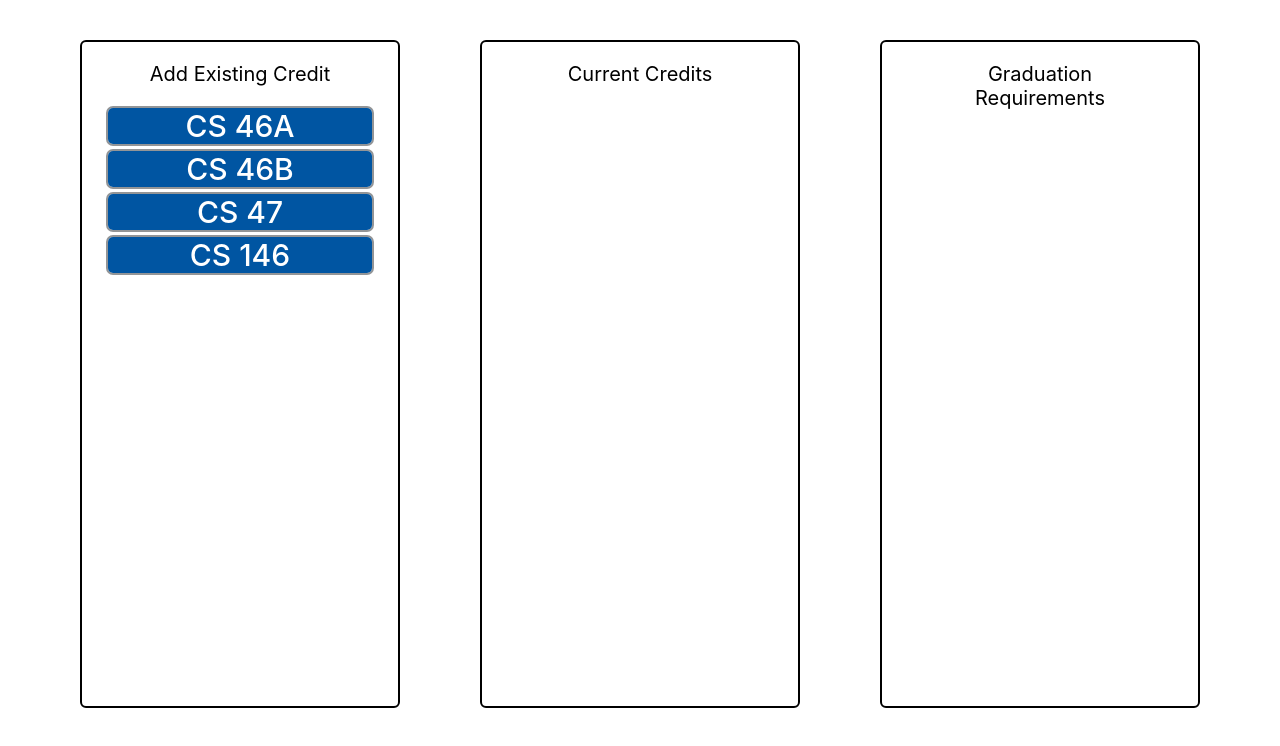
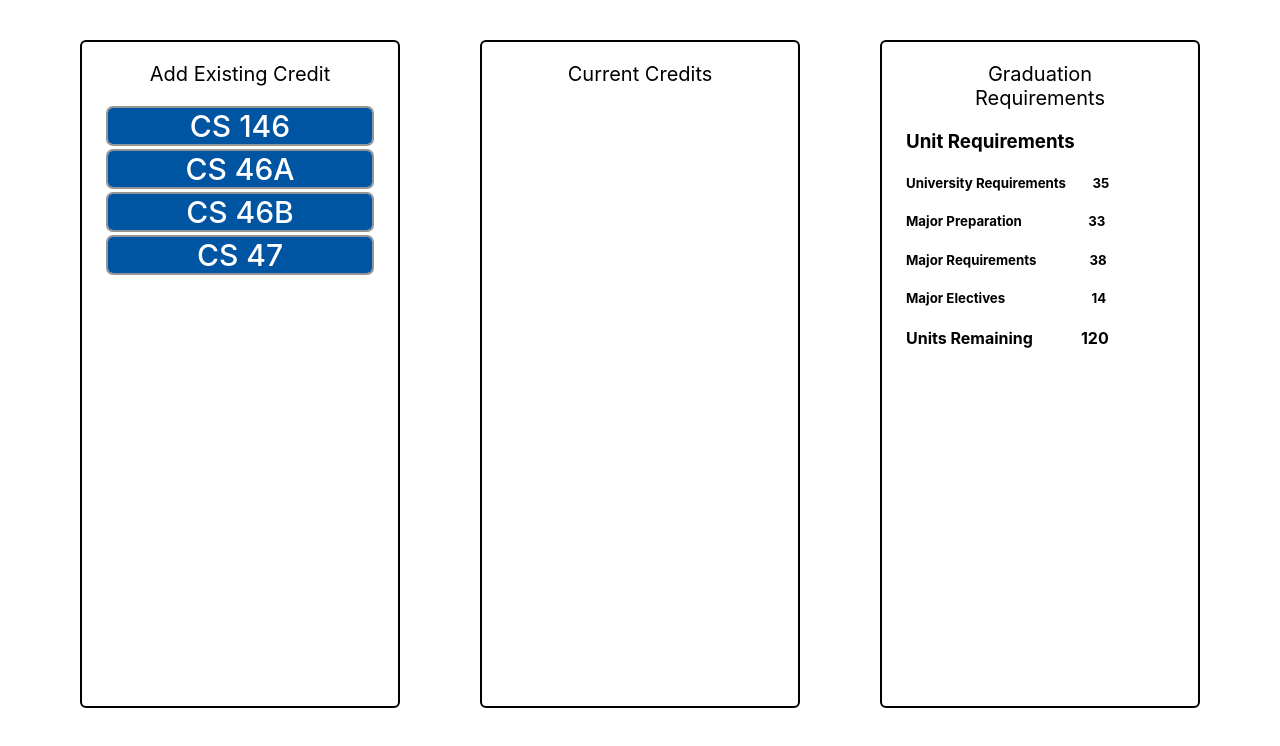
Before and after one commit to al3xbro/MyDeRP, a React (Create React App) app: page / in a window 1280 px wide. Shown: the top 746 px of the page. Built offline with nearby package versions, Linux system fonts and the light colour scheme.

Commit message:
units counter + course data json file
- Course data can now be put into 'courses.json' for modularity

- Units are now adjusted as courses are added/removed

```diff
--- a/src/App.css
+++ b/src/App.css
@@ -67,6 +67,7 @@ ul {
   padding-bottom: 3vh;
   border-radius: 6px;
   border: 2px solid black;
+  overflow-y: scroll;
 }
 
 .req {
--- a/src/App.js
+++ b/src/App.js
@@ -1,9 +1,11 @@
 import './App.css';
 import CourseList from './components/CourseList';
+import GradReqs, { adjustUnits } from './components/GradReqs';
 import React, { useReducer } from 'react'
 
-var courses = ["CS 46A", "CS 46B", "CS 47", "CS 146"];
+var courses = ["CS 146", "CS 46A", "CS 46B", "CS 47"];
 var completed_courses = [];
+var course_info = require('./courses.json')["courses"]
 
 function App() {
 
@@ -14,21 +16,23 @@ function App() {
   }
 
   const addCompletedCourse=(e)=>{
-    console.log("Course added")
     let transferedCourse = e.dataTransfer.getData("code")
     if (!completed_courses.includes(transferedCourse)){
       courses.splice(courses.indexOf(transferedCourse), 1)
       completed_courses.push(transferedCourse)
+      completed_courses.sort()
+      adjustUnits(course_info[transferedCourse]["requirement"], -4)
     }
     forceUpdate()
   }
 
   const removeCompletedCourse=(e)=>{
-    console.log("Course added")
     let transferedCourse = e.dataTransfer.getData("code")
     if (!courses.includes(transferedCourse)){
       completed_courses.splice(completed_courses.indexOf(transferedCourse), 1)
       courses.push(transferedCourse)
+      courses.sort()
+      adjustUnits(course_info[transferedCourse]["requirement"], 4)
     }
     forceUpdate()
   }
@@ -51,7 +55,7 @@ function App() {
         </div>
         <div className="req">
           <div className="listName">Graduation Requirements</div>
-
+            <GradReqs />
         </div>
       </div>
     </>
--- a/src/components/Course.js
+++ b/src/components/Course.js
@@ -7,7 +7,6 @@ import './components.css'
 function Course({ code, title, units, desc, prereqs, reqs }) {
 
   const dragStarted = (e, course_code) => {
-    console.log("drag started")
     e.dataTransfer.setData("code", course_code)
   }
 
--- a/src/components/CourseList.js
+++ b/src/components/CourseList.js
@@ -1,11 +1,13 @@
 import React from 'react'
 import Course from './Course'
 
+let course_info = require('../courses.json')["courses"]
+
+
 export default function CourseList({ codes }) {
-
     return (
         codes.map((code) => (
-            <li><Course code={code} title={"Introduction to Programming"} units="4" desc={"Basic skills and concepts of computer programming in an object-oriented approach using Java. Classes, methods and argument passing, control structures, iteration. Basic graphical user interface programming. Problem solving, class discovery and stepwise refinement. Programming and documentation style. Weekly hands-on activity."} prereqs={"Math Enrollment Category M-I, M-II, or M-III, or MATH 1"} reqs={"Major Requirement"} /></li>
+            <li><Course code={code} title={course_info[code]["name"]} units={course_info[code]["units"]} desc={course_info[code]["description"]} prereqs={course_info[code]["prerequisites"]} reqs={course_info[code]["requirement"]} /></li>
         ))
     );
 }
--- /dev/null
+++ b/src/components/GradReqs.js
@@ -0,0 +1,40 @@
+import React from 'react'
+
+let uni_req = 35;
+let maj_prep = 33;
+let maj_req = 38;
+let maj_el = 14;
+let tot_units = 120;
+
+export function adjustUnits(cat, amt){
+    switch(cat){
+        case "University Requirement":
+            uni_req += amt;
+            break;
+        case "Major Preparation":
+            maj_prep += amt;
+            break;
+        case "Major Requirement":
+            maj_req += amt;
+            break;
+        case "Major Elective":
+            maj_el += amt;
+            break;
+        default:
+            break;
+    }
+    tot_units = uni_req + maj_prep + maj_req + maj_el;
+}
+
+export default function GradReqs() {
+  return (
+    <>
+        <h3>Unit Requirements</h3>
+        <h5>University Requirements&emsp;&emsp;{uni_req}</h5>
+        <h5>Major Preparation&emsp;&emsp;&emsp;&emsp;&emsp;{maj_prep}</h5>
+        <h5>Major Requirements&emsp;&emsp;&emsp;&emsp;{maj_req}</h5>
+        <h5>Major Electives&emsp;&emsp;&emsp;&emsp;&emsp;&emsp;&ensp;{maj_el}</h5>
+        <h4>Units Remaining&emsp;&emsp;&emsp;{tot_units}</h4>
+    </>
+  )
+}
--- a/src/components/components.css
+++ b/src/components/components.css
@@ -24,3 +24,7 @@
     margin-top: 3px;
     margin-bottom: 3px;
 }
+
+.Collapsible:hover{
+    border: 2px solid #E5A823;
+}
--- /dev/null
+++ b/src/courses.json
@@ -0,0 +1,39 @@
+{
+    "courses":{
+        "CS 46A":
+        {
+            "name": "Introduction to Programming",
+            "units": 4,
+            "prerequisites": [],
+            "requirement": "Major Requirement",
+            "description": "Basic skills and concepts of computer programming in an object-oriented approach using Java. Classes, methods and argument passing, control structures, iteration. Basic graphical user interface programming. Problem solving, class discovery and stepwise refinement. Programming and documentation style. Weekly hands-on activity."
+        },
+
+        "CS 46B":
+        {
+            "name": "Introduction to Data Structures",
+            "units": 4,
+            "prerequisites": ["CS 46A"],
+            "requirement": "Major Requirement",
+            "description": "Stacks and queues, recursion, lists, dynamic arrays, binary search trees. Iteration over collections. Hashing. Searching, elementary sorting. Big-O notation. Standard collection classes. Weekly hands-on activity."
+        },
+
+        "CS 47":
+        {
+            "name": "Introduction to Computer Systems",
+            "units": 3,
+            "prerequisites": ["CS 46B", "MATH 42"],
+            "requirement": "Major Requirement",
+            "description": "Instruction sets, assembly language and assemblers, linkers and loaders, data representation and manipulation, interrupts, pointers, function calls, argument passing, and basic gate-level digital logic design."
+        },
+
+        "CS 146":
+        {
+            "name": "Data Structures and Algorithms",
+            "units": 3,
+            "prerequisites": ["CS 46B", "MATH 30", "MATH 42"],
+            "requirement": "Major Requirement",
+            "description": "Implementations of advanced tree structures, priority queues, heaps, directed and undirected graphs. Advanced searching and sorting (radix sort, heapsort, mergesort, and quicksort). Design and analysis of data structures and algorithms. Divide-and-conquer, greedy, and dynamic programming algorithm design techniques."
+        }
+    }
+}
```
